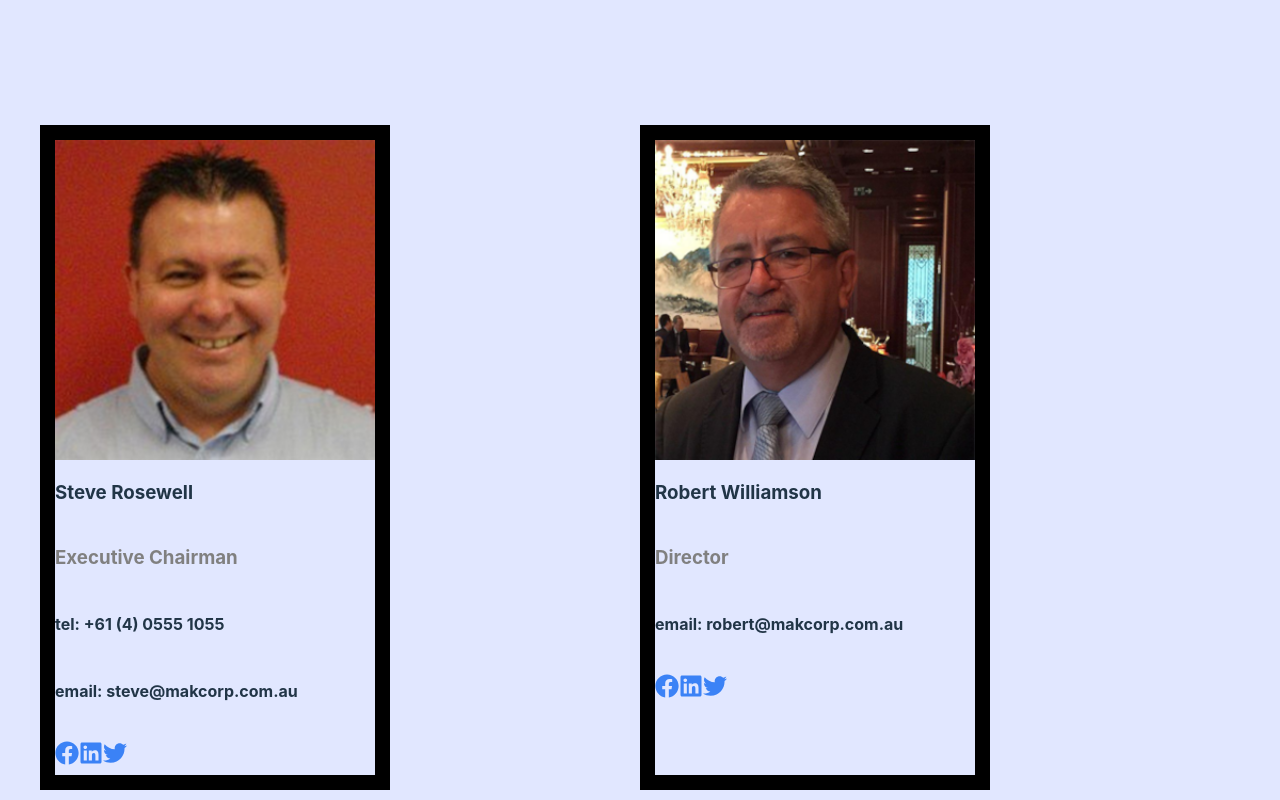
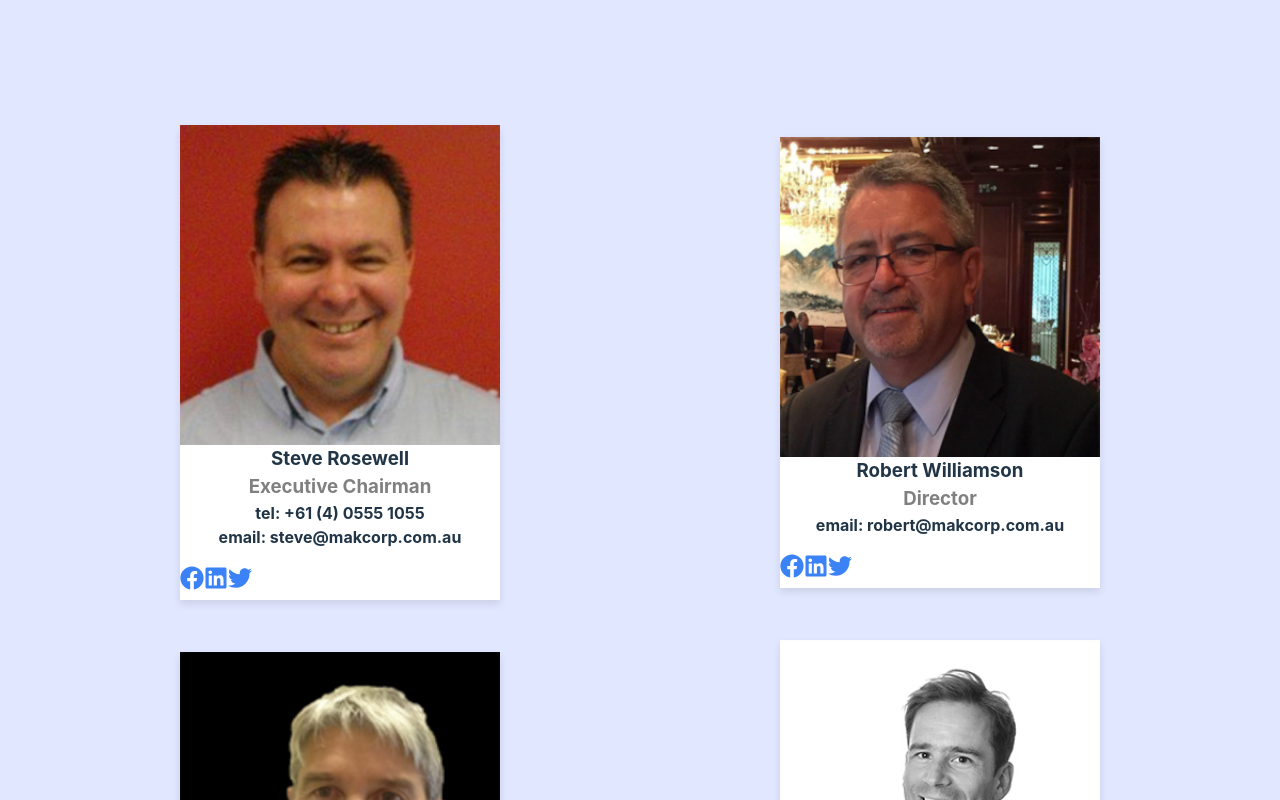
Before and after one commit to jayshah41/Puzzled, a React (Vite) app: page / in a window 1280 px wide. Shown: the part 1180-1980 px from the top of the page. Built offline with nearby package versions, Linux system fonts and the light colour scheme.

Commit message:
Refactor ContactCard component for improved styling and layout

```diff
--- a/src/components/ContactCard.jsx
+++ b/src/components/ContactCard.jsx
@@ -1,16 +1,15 @@
 import React from 'react';
 import './GeneralStyles.css';
-import { FaFacebook, FaLinkedin, FaTwitter } from "react-icons/fa";
 import Socials from './Socials';
 
 const ContactCard = ({ image, name, role, phone, email, facebook, linkedin, twitter }) => {
   return (
-    <div style={{ width: '25vw', display:'flex', flexDirection: 'column', border:'15px solid black' }}>
+    <div style={{ width: '25vw', backgroundColor: 'white', display:'flex', flexDirection: 'column', boxShadow: '0 4px 8px rgba(0, 0, 0, 0.1)', margin: 'auto' }}>
         <img src={image}></img>
-        <h3>{name}</h3>
-        <h3 style={{color: 'grey'}}>{role}</h3>
-        {phone ? <h4>tel: {phone}</h4> : <></>}
-        {email ? <h4>email: {email}</h4> : <></>}
+        <h3 style={{ margin: 'auto' }}>{name}</h3>
+        <h3 style={{color: 'grey', margin: 'auto'}}>{role}</h3>
+        {phone ? <h4 style={{ margin: 'auto' }}>tel: {phone}</h4> : <></>}
+        {email ? <h4 style={{ margin: 'auto' }}>email: {email}</h4> : <></>}
         <Socials />
 
     </div>
```
